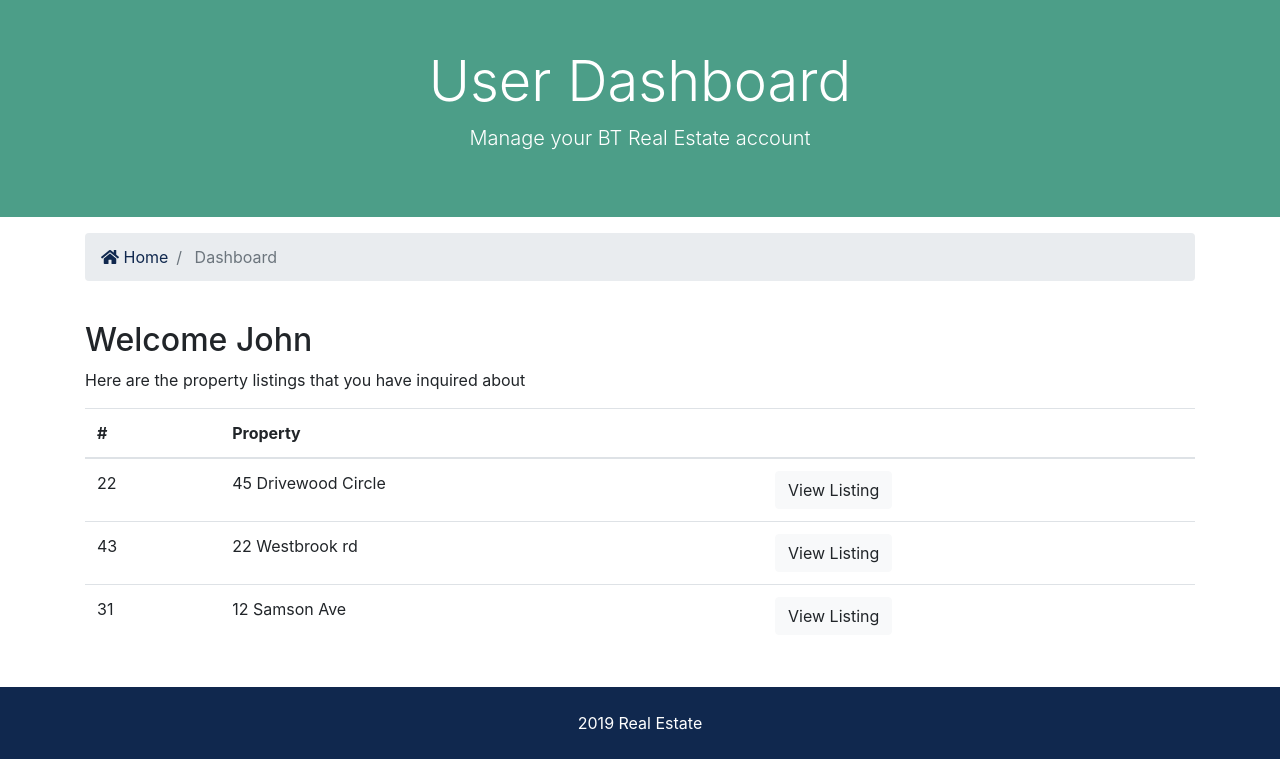
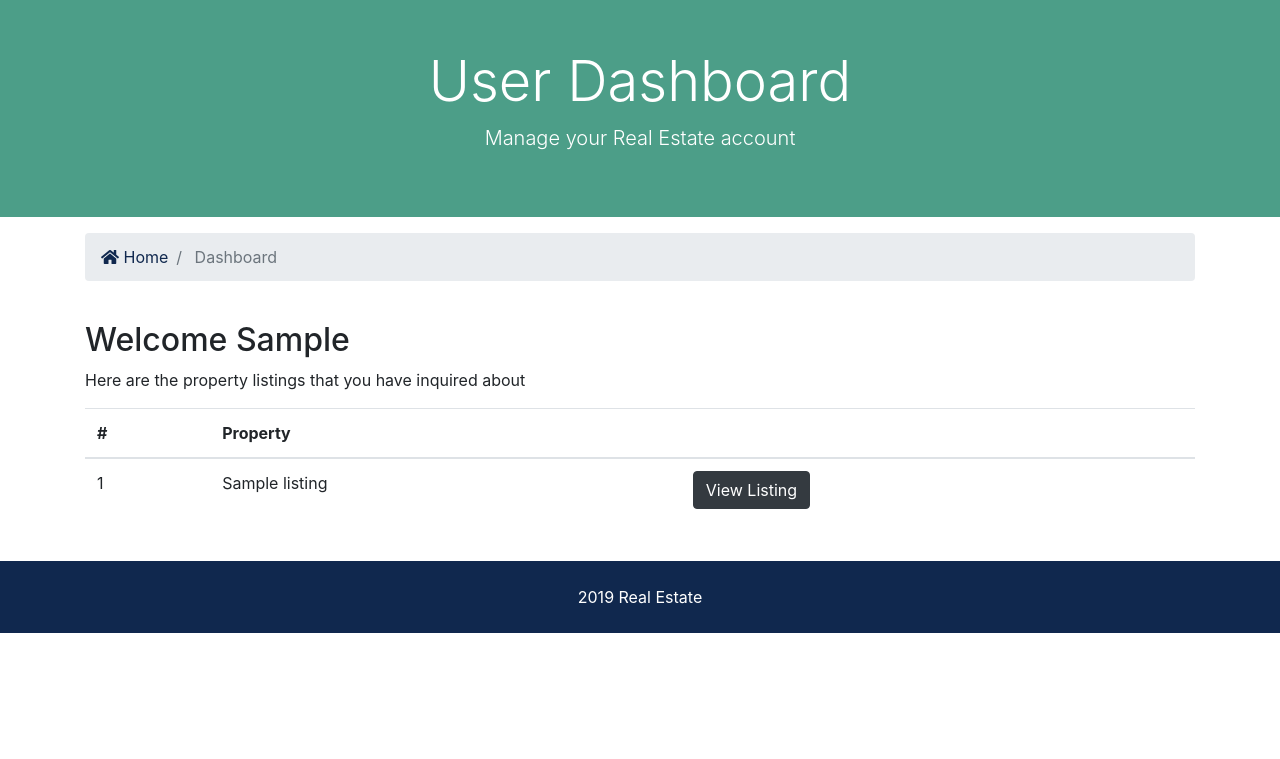
Before and after one commit to DennisNgugi/realestate-django, a Django app: template templates/accounts/dashboard.html in a window 1280 px wide. Shown: the part 128-887 px from the top of the page. After the commit the page ends 761 px from the top, so only its background shows below. Run offline with Django 3.2, Linux system fonts and the light colour scheme; a user stored in the database is signed in; tables that the repository leaves empty hold one stand-in row (values such as "Sample post"); the template is opened without the code that fills it: most values are stand-ins (such as "Sample title", 1, 10 or a date in 2020); some libraries are stand-ins or nearby versions.

Commit message:
Dashboard functionality

```diff
--- a/templates/accounts/dashboard.html
+++ b/templates/accounts/dashboard.html
@@ -5,7 +5,7 @@
     <div class="row text-center">
       <div class="col-md-12">
         <h1 class="display-4">User Dashboard</h1>
-        <p class="lead">Manage your BT Real Estate account</p>
+        <p class="lead">Manage your  Real Estate account</p>
       </div>
     </div>
   </div>
@@ -31,7 +31,8 @@
   <div class="container">
     <div class="row">
       <div class="col-md-12">
-        <h2>Welcome John</h2>
+        <h2>Welcome {{user.first_name}}</h2>
+        {% if contacts %}
         <p>Here are the property listings that you have inquired about</p>
         <table class="table">
           <thead>
@@ -42,30 +43,23 @@
             </tr>
           </thead>
           <tbody>
+          {% for contact in contacts %}
             <tr>
-              <td>22</td>
-              <td>45 Drivewood Circle</td>
+              <td>{{contact.id}}</td>
+              <td>{{contact.listing}}</td>
               <td>
-                <a class="btn btn-light" href="#">View Listing</a>
+                <a class="btn btn-dark" href="{% url 'listing' contact.listing_id %}">View Listing</a>
               </td>
             </tr>
-            <tr>
-              <td>43</td>
-              <td>22 Westbrook rd</td>
-              <td>
-                <a class="btn btn-light" href="#">View Listing</a>
-              </td>
-            </tr>
-            <tr>
-              <td>31</td>
-              <td>12 Samson Ave</td>
-              <td>
-                <a class="btn btn-light" href="#">View Listing</a>
-              </td>
-            </tr>
+            {% endfor %}
+
           </tbody>
         </table>
-      </div>
+
+        {% else %}
+        <p class="lead">No listings inquired</p>
+        {% endif %}
+        </div>
     </div>
   </div>
 </section>
```
Also changed, not shown: accounts/views.py (+7 -1 lines).
